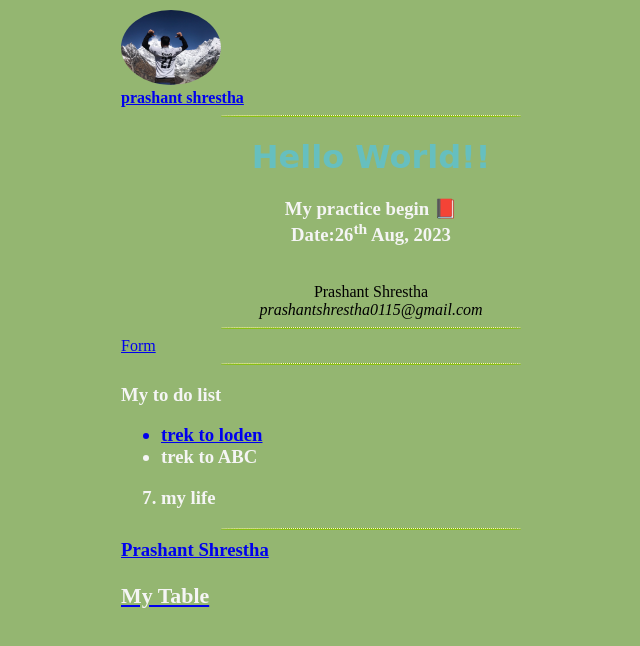
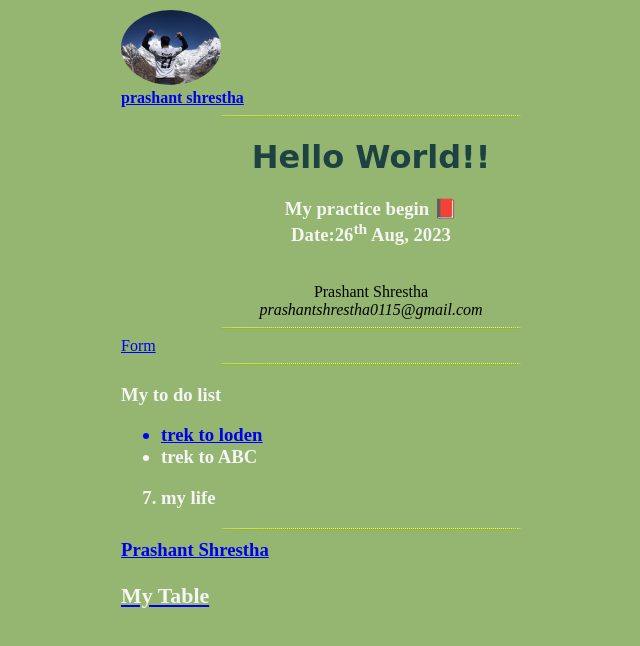
Before and after one commit to din0115/CV, a plain HTML site: page index.html in a window 1280 px wide. Shown: the whole page, without its empty margins (269-909 px from the left). Drawn offline with Linux system fonts and the light colour scheme.

Commit message:
Update style.css

```diff
--- a/style.css
+++ b/style.css
@@ -25,7 +25,7 @@ img {
 }
 h1{
     font-family: cursive;
-    color: #66BFBF;
+    color: #1e4141;
 }
 h3{
     color: whitesmoke;
```
